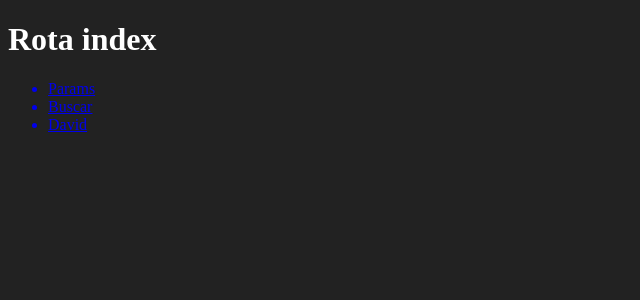
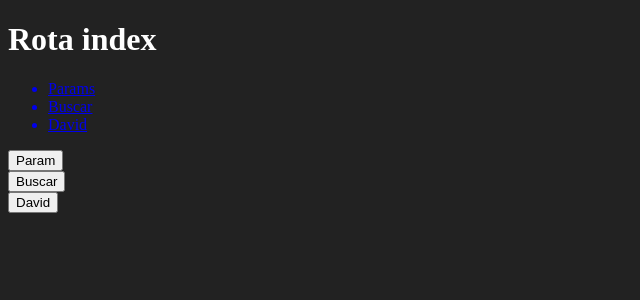
Before and after one commit to Davidjean23reis/fundamentonextjs, a Next.js app: page /rotas in a window 1280 px wide. Shown: the top 300 px of the page, without its empty margins (0-640 px from the left). Built offline with nearby package versions, Linux system fonts and the light colour scheme.

Commit message:
Navegando entre Páginas 02

```diff
--- a/src/pages/rotas.tsx
+++ b/src/pages/rotas.tsx
@@ -1,6 +1,21 @@
 import Link from 'next/link'
+import Router, { useRouter } from 'next/router'
 
 export default function rotas() {
+
+    function navegacaoSimples(url) {
+        Router.push(url)
+    }
+
+    function navegacaoComParams() {
+        Router.push({
+            pathname: "/codigo/rotasparams?id=12&nome=Ana",
+            query: {
+                id: 123,
+                nome: 'Ana'
+            }
+        })
+    }
     return (
         <div>
             <h1>Rota index</h1>
@@ -12,6 +27,11 @@ export default function rotas() {
                 <Link href="/codigo/nome">
                     <li>David</li> </Link>
             </ul>
+            <div style={{ display: "flex", flexDirection: "column", alignItems: "flex-start" }}>
+                <button onClick={navegacaoComParams}>Param</button>
+                <button onClick={() => Router.push("/codigo/nome")}>Buscar</button>
+                <button onClick={() => navegacaoSimples("/codigo/buscar")}>David</button>
+            </div>
         </div>
     )
 }
```
